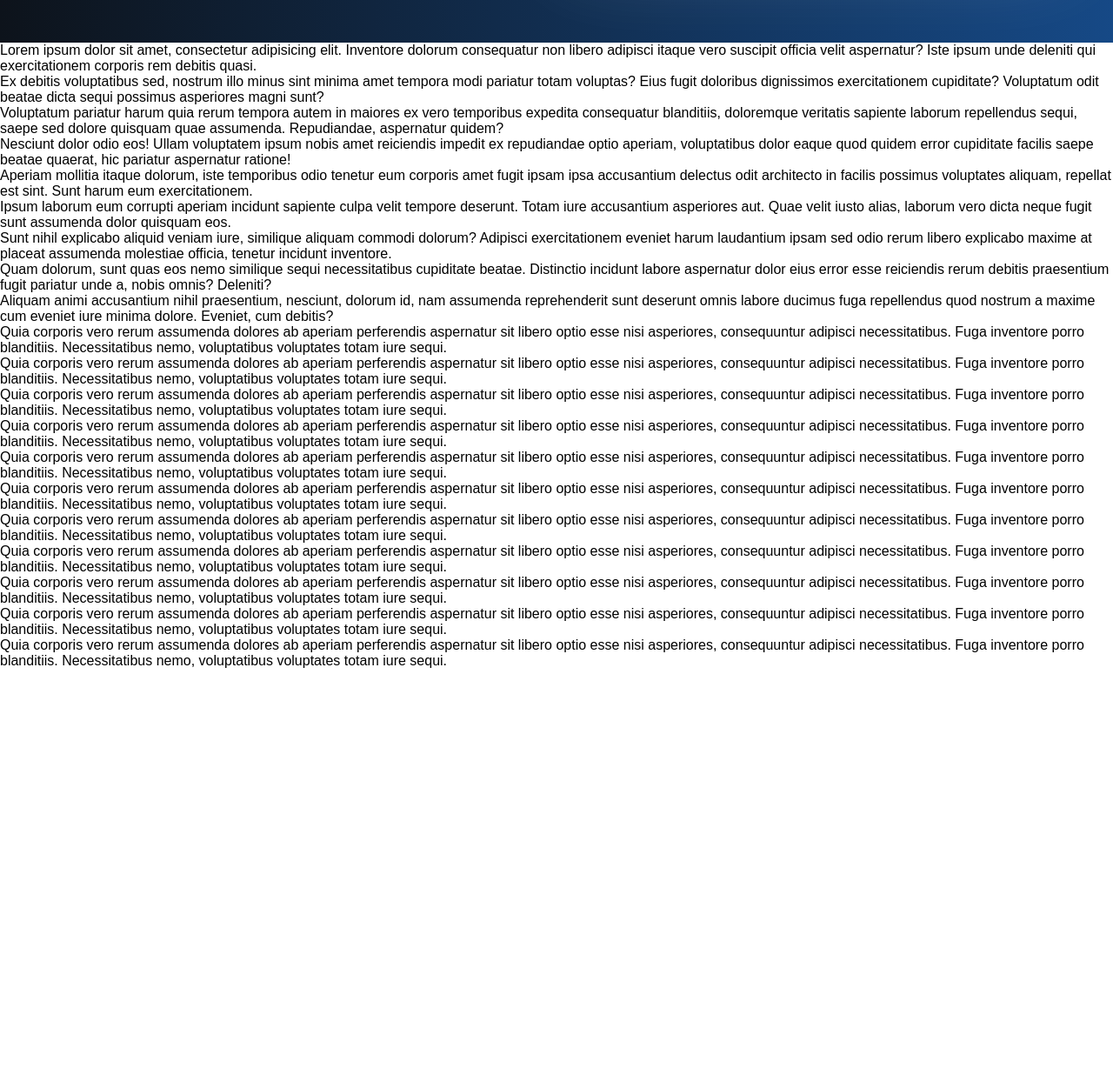
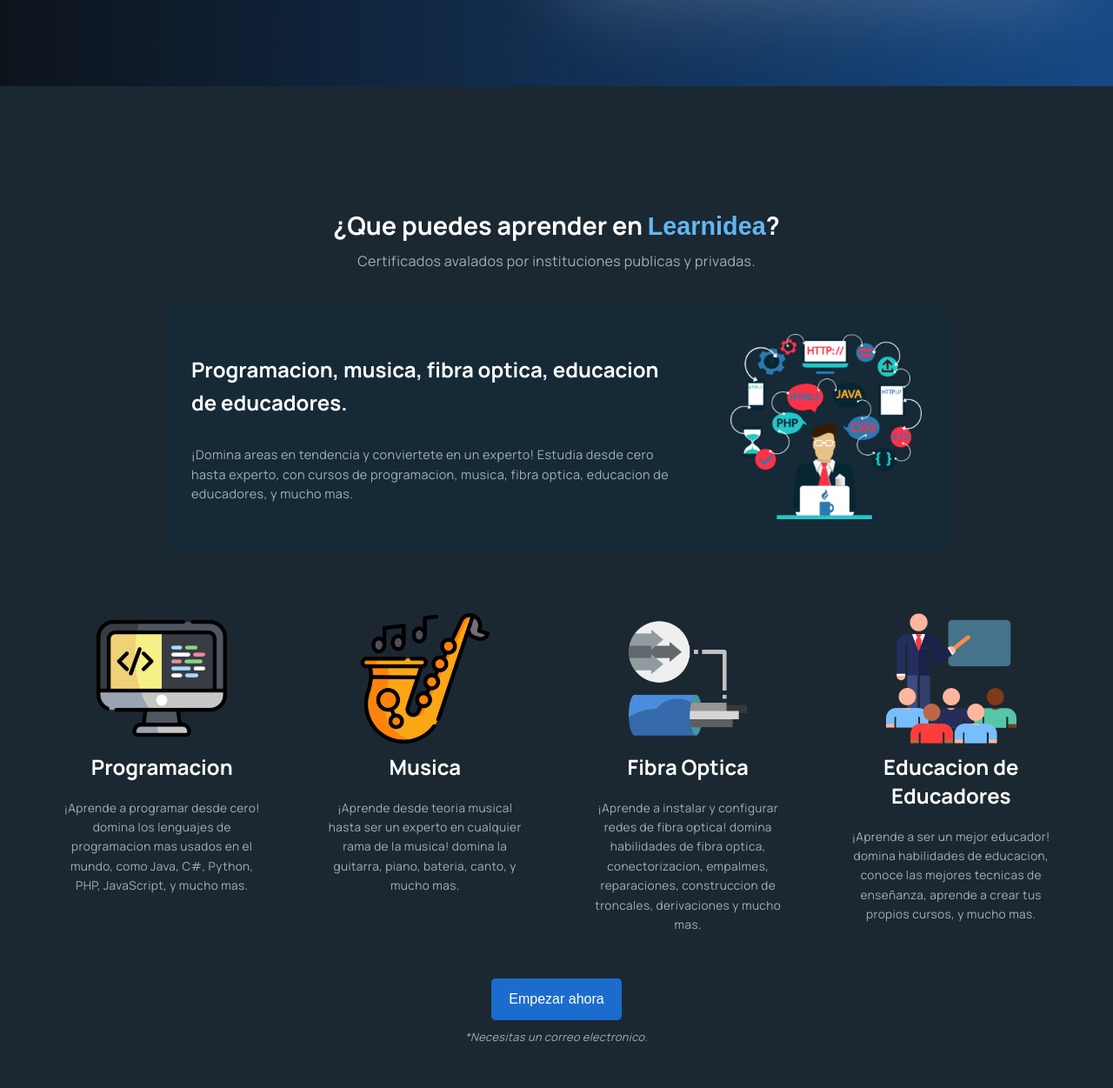
Before and after one commit to snakepatch53/learnidea, a PHP site: template src/templates/public.pages/home.php in a window 1280 px wide. Shown: the part 588-1839 px from the top of the page at 87% size. Before the commit the page ends 1356 px from the top, so only its background shows below. Run offline with PHP 8.4, Linux system fonts and the light colour scheme; the template is opened without the code that fills it, so the values that code supplies are empty.

Commit message:
On branch master Your branch is up to date with 'origin/master'.
Changes to be committed:
	modified:   public/css.public/home.css
	new file:   public/img.areas/1.png
	new file:   public/img.areas/2.png
	new file:   public/img.areas/3.png
	new file:   public/img.areas/4.png
	new file:   public/img/tecnologys.png
	modified:   src/templates/public.component/header.php
	modified:   src/templates/public.component/slider.php
	modified:   src/templates/public.pages/home.php

```diff
--- a/public/css.public/home.css
+++ b/public/css.public/home.css
@@ -0,0 +1,225 @@
+main {
+    --color1: #62b7f4;
+    --color1-contrast: #ffffff;
+    --color2: #1b2831;
+    --color2-contrast: #ffffff;
+    --color3: #162936;
+    --color3-contrast: #ffffff;
+    --color4: #1c6ccd;
+    --color4-contrast: #ffffff;
+}
+
+section {
+    display: flex;
+    justify-content: center;
+    align-items: center;
+    padding: var(--container-padding);
+}
+
+section .container {
+    width: 100%;
+    max-width: var(--container-width);
+}
+
+
+/*SECTION-1*/
+.section-1 {
+    background: var(--color2);
+}
+
+.section-1 .container {
+    display: flex;
+    flex-direction: column;
+    justify-content: center;
+    align-items: center;
+}
+
+.section-1 .container h4 {
+    display: block;
+    text-align: center;
+    font-size: 1.8rem;
+    color: var(--color2-contrast);
+    font-family: manrope;
+    margin-bottom: 10px;
+    margin-top: 90px;
+}
+
+.section-1 .container h4 b {
+    color: var(--color1);
+}
+
+.section-1 .container span {
+    color: #a4afb6;
+    text-align: center;
+    font-size: 1rem;
+    font-family: manrope;
+    letter-spacing: 0.4px;
+}
+
+.section-1 .container .content {
+    display: flex;
+    width: 100%;
+    max-width: 900px;
+    background: var(--color3);
+    border-radius: 10px;
+    padding: 30px;
+    gap: 50px;
+    text-decoration: none;
+    margin-top: 40px;
+}
+
+.section-1 .container .content .description {
+    flex: 1;
+    display: flex;
+    flex-direction: column;
+    justify-content: center
+}
+
+.section-1 .container .content .description h5 {
+    font-family: manrope;
+    font-size: 1.5rem;
+    color: var(--color3-contrast);
+    margin-bottom: 30px;
+    line-height: 2.4rem;
+}
+
+.section-1 .container .content .description p {
+    color: #a4afb6;
+    font-family: manrope;
+    font-size: 0.9rem;
+    /*    text-align: justify;*/
+    line-height: 1.4rem;
+    letter-spacing: 0.4px;
+}
+
+.section-1 .container .content .image {
+    width: 100%;
+    max-width: 220px;
+    aspect-ratio: 1/1;
+    transition: all 0.2s ease;
+}
+
+.section-1 .container .content .image img {
+    width: 100%;
+    height: 100%;
+    object-fit: contain;
+}
+
+.section-1 .container .content:hover .image {
+    transform: scale(1.1);
+    transition: all 0.2s ease;
+}
+
+@media (max-width: 900px) {
+    .section-1 .container .content {
+        flex-direction: column-reverse;
+        justify-content: center;
+        align-items: center;
+    }
+
+    .section-1 .container .content .image {
+        max-width: 150px;
+    }
+}
+
+/*seccion1 subseccion 2*/
+
+.section-1 .container .areas {
+    display: grid;
+    grid-template-columns: repeat(4, 1fr);
+    grid-gap: 30px;
+    width: 100%;
+    margin-top: 50px;
+}
+
+.section-1 .container .areas .item {
+    display: flex;
+    flex-direction: column;
+    align-items: center;
+    width: 100%;
+    padding: 20px;
+    border-radius: 10px;
+    text-decoration: none;
+}
+
+.section-1 .container .areas .item .image {
+    width: 100%;
+    max-width: 150px;
+    aspect-ratio: 2/2;
+    margin-bottom: 10px;
+    transition: all 0.2s ease;
+}
+
+.section-1 .container .areas .item .image img {
+    width: 100%;
+    height: 100%;
+    object-fit: contain;
+    transition: all 0.2s ease;
+}
+
+.section-1 .container .areas .item .description {
+    display: flex;
+    flex-direction: column;
+    gap: 20px;
+    color: var(--color3-contrast);
+}
+
+.section-1 .container .areas .item .description h5 {
+    font-size: 1.5rem;
+    text-align: center;
+    font-family: manrope;
+}
+
+.section-1 .container .areas .item .description p {
+    text-align: center;
+    font-size: 0.85rem;
+    letter-spacing: 0.4px;
+    font-family: manrope;
+    color: #a4afb6;
+    line-height: 1.4rem;
+}
+
+.section-1 .container .areas .item:hover {
+    background: rgba(0, 0, 0, 0.1);
+    transition: all 0.2s ease;
+}
+
+.section-1 .container .areas .item:hover .image img {
+    transform: scale(1.1);
+    transition: all 0.2s ease;
+}
+
+.section-1 .container .register {
+    background: var(--color4);
+    color: var(--color4-contrast);
+    padding: 15px 20px;
+    text-decoration: none;
+    border-radius: 5px;
+    margin-top: 30px;
+    transition: all 0.2s ease;
+}
+
+.section-1 .container span.mini-msg {
+    font-size: 0.8rem;
+    font-style: italic;
+    margin-top: 10px;
+}
+
+.section-1 .container .register:hover {
+    opacity: 0.9;
+    transition: all 0.2s ease;
+}
+
+@media (max-width: 1200px) {
+    .section-1 .container .areas {
+        grid-template-columns: repeat(2, 1fr);
+        max-width: 900px;
+    }
+}
+
+@media (max-width: 700px) {
+    .section-1 .container .areas {
+        grid-template-columns: repeat(1, 1fr);
+        max-width: 450px;
+    }
+}
--- a/src/templates/public.component/header.php
+++ b/src/templates/public.component/header.php
@@ -1,4 +1,4 @@
-<!-- <style>
+<style>
     :root {
         --header-anuncio-height: 50px;
     }
@@ -21,7 +21,7 @@
             <span>¡Inscripcion!</span>
         </a>
     </div>
-</div> -->
+</div>
 
 <nav class="navbar" id="topnavbar"><!-- class = float && open-menu  -->
     <div class="container">
--- a/src/templates/public.component/slider.php
+++ b/src/templates/public.component/slider.php
@@ -1,7 +1,7 @@
 <div class="container">
     <div class="description">
         <h2>La tecnologia es el futuro</h2>
-        <h4>!Y tu lo eres junto a ella!</h4>
+        <h4>¡Y tu lo eres junto a ella!</h4>
         <p>Si puedes pensarlo, puedes programarlo</p>
         <a href="<?= $DATA['http_domain'] ?>register">Registrate y da el primer paso</a>
         <span>*Necesitas un correo electronico</span>
--- a/src/templates/public.pages/home.php
+++ b/src/templates/public.pages/home.php
@@ -27,27 +27,61 @@
         <slider>
             <?php include('./src/templates/public.component/slider.php') ?>
         </slider>
-        <section>
-            <p>Lorem ipsum dolor sit amet, consectetur adipisicing elit. Inventore dolorum consequatur non libero adipisci itaque vero suscipit officia velit aspernatur? Iste ipsum unde deleniti qui exercitationem corporis rem debitis quasi.</p>
-            <p>Ex debitis voluptatibus sed, nostrum illo minus sint minima amet tempora modi pariatur totam voluptas? Eius fugit doloribus dignissimos exercitationem cupiditate? Voluptatum odit beatae dicta sequi possimus asperiores magni sunt?</p>
-            <p>Voluptatum pariatur harum quia rerum tempora autem in maiores ex vero temporibus expedita consequatur blanditiis, doloremque veritatis sapiente laborum repellendus sequi, saepe sed dolore quisquam quae assumenda. Repudiandae, aspernatur quidem?</p>
-            <p>Nesciunt dolor odio eos! Ullam voluptatem ipsum nobis amet reiciendis impedit ex repudiandae optio aperiam, voluptatibus dolor eaque quod quidem error cupiditate facilis saepe beatae quaerat, hic pariatur aspernatur ratione!</p>
-            <p>Aperiam mollitia itaque dolorum, iste temporibus odio tenetur eum corporis amet fugit ipsam ipsa accusantium delectus odit architecto in facilis possimus voluptates aliquam, repellat est sint. Sunt harum eum exercitationem.</p>
-            <p>Ipsum laborum eum corrupti aperiam incidunt sapiente culpa velit tempore deserunt. Totam iure accusantium asperiores aut. Quae velit iusto alias, laborum vero dicta neque fugit sunt assumenda dolor quisquam eos.</p>
-            <p>Sunt nihil explicabo aliquid veniam iure, similique aliquam commodi dolorum? Adipisci exercitationem eveniet harum laudantium ipsam sed odio rerum libero explicabo maxime at placeat assumenda molestiae officia, tenetur incidunt inventore.</p>
-            <p>Quam dolorum, sunt quas eos nemo similique sequi necessitatibus cupiditate beatae. Distinctio incidunt labore aspernatur dolor eius error esse reiciendis rerum debitis praesentium fugit pariatur unde a, nobis omnis? Deleniti?</p>
-            <p>Aliquam animi accusantium nihil praesentium, nesciunt, dolorum id, nam assumenda reprehenderit sunt deserunt omnis labore ducimus fuga repellendus quod nostrum a maxime cum eveniet iure minima dolore. Eveniet, cum debitis?</p>
-            <p>Quia corporis vero rerum assumenda dolores ab aperiam perferendis aspernatur sit libero optio esse nisi asperiores, consequuntur adipisci necessitatibus. Fuga inventore porro blanditiis. Necessitatibus nemo, voluptatibus voluptates totam iure sequi.</p>
-            <p>Quia corporis vero rerum assumenda dolores ab aperiam perferendis aspernatur sit libero optio esse nisi asperiores, consequuntur adipisci necessitatibus. Fuga inventore porro blanditiis. Necessitatibus nemo, voluptatibus voluptates totam iure sequi.</p>
-            <p>Quia corporis vero rerum assumenda dolores ab aperiam perferendis aspernatur sit libero optio esse nisi asperiores, consequuntur adipisci necessitatibus. Fuga inventore porro blanditiis. Necessitatibus nemo, voluptatibus voluptates totam iure sequi.</p>
-            <p>Quia corporis vero rerum assumenda dolores ab aperiam perferendis aspernatur sit libero optio esse nisi asperiores, consequuntur adipisci necessitatibus. Fuga inventore porro blanditiis. Necessitatibus nemo, voluptatibus voluptates totam iure sequi.</p>
-            <p>Quia corporis vero rerum assumenda dolores ab aperiam perferendis aspernatur sit libero optio esse nisi asperiores, consequuntur adipisci necessitatibus. Fuga inventore porro blanditiis. Necessitatibus nemo, voluptatibus voluptates totam iure sequi.</p>
-            <p>Quia corporis vero rerum assumenda dolores ab aperiam perferendis aspernatur sit libero optio esse nisi asperiores, consequuntur adipisci necessitatibus. Fuga inventore porro blanditiis. Necessitatibus nemo, voluptatibus voluptates totam iure sequi.</p>
-            <p>Quia corporis vero rerum assumenda dolores ab aperiam perferendis aspernatur sit libero optio esse nisi asperiores, consequuntur adipisci necessitatibus. Fuga inventore porro blanditiis. Necessitatibus nemo, voluptatibus voluptates totam iure sequi.</p>
-            <p>Quia corporis vero rerum assumenda dolores ab aperiam perferendis aspernatur sit libero optio esse nisi asperiores, consequuntur adipisci necessitatibus. Fuga inventore porro blanditiis. Necessitatibus nemo, voluptatibus voluptates totam iure sequi.</p>
-            <p>Quia corporis vero rerum assumenda dolores ab aperiam perferendis aspernatur sit libero optio esse nisi asperiores, consequuntur adipisci necessitatibus. Fuga inventore porro blanditiis. Necessitatibus nemo, voluptatibus voluptates totam iure sequi.</p>
-            <p>Quia corporis vero rerum assumenda dolores ab aperiam perferendis aspernatur sit libero optio esse nisi asperiores, consequuntur adipisci necessitatibus. Fuga inventore porro blanditiis. Necessitatibus nemo, voluptatibus voluptates totam iure sequi.</p>
-            <p>Quia corporis vero rerum assumenda dolores ab aperiam perferendis aspernatur sit libero optio esse nisi asperiores, consequuntur adipisci necessitatibus. Fuga inventore porro blanditiis. Necessitatibus nemo, voluptatibus voluptates totam iure sequi.</p>
+        <section class="section-1">
+            <div class="container">
+                <h4>¿Que puedes aprender en <b>Learnidea</b>?</h4>
+                <span>Certificados avalados por instituciones publicas y privadas.</span>
+                <a href="<?= $DATA['http_domain'] ?>cursos" class="content">
+                    <div class="description">
+                        <h5>Programacion, musica, fibra optica, educacion de educadores.</h5>
+                        <p>¡Domina areas en tendencia y conviertete en un experto! Estudia desde cero hasta experto, con cursos de programacion, musica, fibra optica, educacion de educadores, y mucho mas.</p>
+                    </div>
+                    <div class="image">
+                        <img src="<?= $DATA['http_domain'] ?>public/img/tecnologys.png" alt="">
+                    </div>
+                </a>
+                <div class="areas">
+                    <a href="<?= $DATA['http_domain'] ?>cursos/areas/1" class="item">
+                        <div class="image">
+                            <img src="<?= $DATA['http_domain'] ?>public/img.areas/1.png" alt="">
+                        </div>
+                        <div class="description">
+                            <h5>Programacion</h5>
+                            <p>¡Aprende a programar desde cero! domina los lenguajes de programacion mas usados en el mundo, como Java, C#, Python, PHP, JavaScript, y mucho mas.</p>
+                        </div>
+                    </a>
+                    <a href="<?= $DATA['http_domain'] ?>cursos/areas/2" class="item">
+                        <div class="image">
+                            <img src="<?= $DATA['http_domain'] ?>public/img.areas/2.png" alt="">
+                        </div>
+                        <div class="description">
+                            <h5>Musica</h5>
+                            <p>¡Aprende desde teoria musical hasta ser un experto en cualquier rama de la musica! domina la guitarra, piano, bateria, canto, y mucho mas.</p>
+                        </div>
+                    </a>
+                    <a href="<?= $DATA['http_domain'] ?>cursos/areas/3" class="item">
+                        <div class="image">
+                            <img src="<?= $DATA['http_domain'] ?>public/img.areas/3.png" alt="">
+                        </div>
+                        <div class="description">
+                            <h5>Fibra Optica</h5>
+                            <p>¡Aprende a instalar y configurar redes de fibra optica! domina habilidades de fibra optica, conectorizacion, empalmes, reparaciones, construccion de troncales, derivaciones y mucho mas.</p>
+                        </div>
+                    </a>
+                    <a href="<?= $DATA['http_domain'] ?>cursos/areas/4" class="item">
+                        <div class="image">
+                            <img src="<?= $DATA['http_domain'] ?>public/img.areas/4.png" alt="">
+                        </div>
+                        <div class="description">
+                            <h5>Educacion de Educadores</h5>
+                            <p>¡Aprende a ser un mejor educador! domina habilidades de educacion, conoce las mejores tecnicas de enseñanza, aprende a crear tus propios cursos, y mucho mas.</p>
+                        </div>
+                    </a>
+                </div>
+
+                <a href="<?= $DATA['http_domain'] ?>register" class="register">Empezar ahora</a>
+                <span class="mini-msg">*Necesitas un correo electronico.</span>
+            </div>
         </section>
     </main>
 
```
Also changed, not shown: public/img.areas/1.png (added), public/img.areas/2.png (added), public/img.areas/3.png (added), public/img.areas/4.png (added), public/img/tecnologys.png (added).
